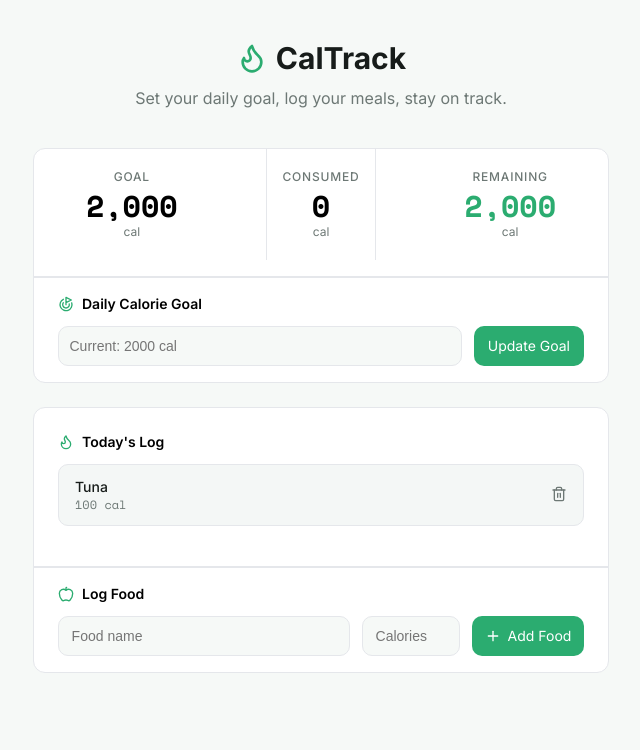
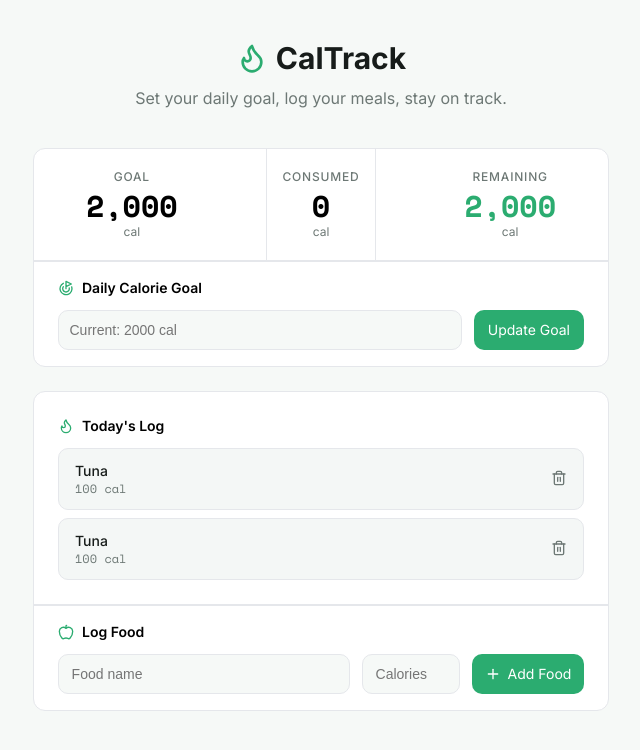
Before and after one commit to dbrah-design/calorie-tracker, a React (Vite) app: page / in a window 1280 px wide. Shown: the top 750 px of the page, without its empty margins (319-959 px from the left). Built offline with nearby package versions, Linux system fonts and the light colour scheme.

Commit message:
Changed css selector to class name of subheading and added space to list items

```diff
--- a/src/App.css
+++ b/src/App.css
@@ -41,9 +41,11 @@
 
 
 .border {
-  margin-top: 1em;
   border: 1px solid #e5e7eb;
 }
+
+/* Might add separate classes for the border above daily calorie goal and the one above log food. The one above daily calorie goal will be used
+for space if I decide to put the progress bar from the original design. The other border will be used to create space if needed */
 
 .title-subheading {
   color: var(--secondary-color);
@@ -56,15 +58,9 @@
 
 .card-one {
   background-color: #FFFFFF;
-  /* padding: 1em 1.5em; */
-  /* Design had the bottom padding at 1.25rem and top padding at 1rem. For now going to have 1em for top and bottom and going to adjust as needed */
   margin-bottom: 1.5em;
   border-radius: 12px;
   border: 1px solid #e5e7eb;
-
-  /* border-width: 1px;
-  border-color: #e5e7eb;
-  border-style: solid; */
 }
 
 .card-two {
@@ -79,31 +75,23 @@
 .calorie-display {
   display: flex;
   justify-content: space-around;
-
   /* Going to use flexbox here for now but could also use grid here too, to get the calorie display side by side like the design */
   /* display: grid;
   grid-template-columns: repeat(3, minmax(0,1fr)); */
-
+  /* I think I figured out how get it to stick to top. I have to put padding on the individual divs of the calorie display and not put padding on the
+  card itself. When I put padding on the card itself, it's causing the calorie display div to push down. For now going to do this but see if I can find a better solution */
+  /* Could trying using display grid like the code above and keep padding the same in each individual div. That might fix spacing not looking exact
+  to design */
 }
 
 .goal-calories, .consumed-calories,.remaining {
   text-align: center;
-  /* padding: 2em; */
   padding: 1.25em 1em;
-  /* Could apply this to the other calorie displays so the text is centered.
-  Could also make this a utility class and apply the utitlity class to the jsx   */
 }
 
 .divide-border {
-
   border-left: 1px solid #e5e7eb;
   border-right: 1px solid #e5e7eb;
-
-  /* Not sure how to create the border like in the design. Also my calorie display div keeps getting pushed down while in the design, the
-  display div is at the top */
-  /* I think I figured out how get it to stick to top. I have to put padding on the individual divs of the calorie display and not put padding on the
-  card itself. When I put padding on the card itself, it's causing the calorie display div to push down. For now going to do this but see if I can find a better solution */
-
   /* Came up with a quick solution to apply divide border for now. Just applied border to the left and right of consumed calories div in jsx */
 }
 
@@ -146,15 +134,17 @@
   color: var(--primary-color);
 }
 
-.icon-flex h3 {
+.subheading{
   font-weight: 600;
   font-size: .875rem;
   line-height: 1.25rem;
 }
+
 .goal-form {
   display: flex;
   gap: .75em;
 }
+
 .goal-input-style {
   font-size: .875rem;
   line-height: 1.25rem;
@@ -183,8 +173,7 @@
   cursor: pointer;
 }
 
-/* Next need to fix .icon-flex h3 and make a separate class. Also need to add some spacing between list items.
-Then need to remove the comments that I'm not going to use anymore
+/* Next need to remove the comments that I'm not going to use anymore
 and put a reminder to style the hover styles on elements */
 
 /* I think this piece of code will make it so when clicking inside input, the border will be green
@@ -195,7 +184,8 @@ and put a reminder to style the hover styles on elements */
 .todays-log {
   padding: 1.5em;
 }
-/* Need to fix .icon-flex h3 in order for this to work. That is overriding this  */
+
+/* Fixed .icon-flex h3 so now this should work if I decided to make this title bigger */
 /* .todays-log-title {
   font-size: 1rem;
 } */
@@ -218,6 +208,9 @@ Not going to add that for yet. Going to keep it simple for now */
   margin: 0;
   padding: 0;
   list-style: none;
+  display: flex;
+  flex-direction: column;
+  gap: .5em;
 }
 
 .list-item {
--- a/src/App.jsx
+++ b/src/App.jsx
@@ -46,7 +46,7 @@ function App() {
           <div className="daily-calorie-goal">
             <div className='icon-flex'>
                <svg xmlns="http://www.w3.org/2000/svg" width="24" height="24" viewBox="0 0 24 24" fill="none" stroke="currentColor" stroke-width="2" stroke-linecap="round" stroke-linejoin="round" class="lucide lucide-goal-icon lucide-goal small-icon-style"><path d="M12 13V2l8 4-8 4"/><path d="M20.561 10.222a9 9 0 1 1-12.55-5.29"/><path d="M8.002 9.997a5 5 0 1 0 8.9 2.02"/></svg>
-              <h3>Daily Calorie Goal</h3>
+              <h3 className="subheading">Daily Calorie Goal</h3>
             </div>
             <div className="goal-form">
               <input type="number" placeholder="Current: 2000 cal" className="goal-input-style" id="goal-input"/>
@@ -63,12 +63,19 @@ function App() {
 
             <div className='icon-flex'>
               <svg xmlns="http://www.w3.org/2000/svg" width="24" height="24" viewBox="0 0 24 24" fill="none" stroke="currentColor" stroke-width="2" stroke-linecap="round" stroke-linejoin="round" class="lucide lucide-flame-icon lucide-flame small-icon-style"><path d="M12 3q1 4 4 6.5t3 5.5a1 1 0 0 1-14 0 5 5 0 0 1 1-3 1 1 0 0 0 5 0c0-2-1.5-3-1.5-5q0-2 2.5-4"/></svg>
-              <h3 className="todays-log-title">Today's Log</h3>
+              <h3 className="subheading">Today's Log</h3>
             </div>
 
             {/* {<p className="default-message">No food logged yet. Start adding meals below</p>} */}
 
             <ul className="list-container">
+              <li className="list-item">
+                <div>
+                  <p className="food-name">Tuna</p>
+                  <p className="food-cal">100 cal</p>
+                </div>
+                <button className="delete-btn"><svg xmlns="http://www.w3.org/2000/svg" width="24" height="24" viewBox="0 0 24 24" fill="none" stroke="currentColor" stroke-width="2" stroke-linecap="round" stroke-linejoin="round" class="lucide lucide-trash2-icon lucide-trash-2 trash-icon-size"><path d="M10 11v6"/><path d="M14 11v6"/><path d="M19 6v14a2 2 0 0 1-2 2H7a2 2 0 0 1-2-2V6"/><path d="M3 6h18"/><path d="M8 6V4a2 2 0 0 1 2-2h4a2 2 0 0 1 2 2v2"/></svg></button>
+              </li>
               <li className="list-item">
                 <div>
                   <p className="food-name">Tuna</p>
@@ -86,7 +93,7 @@ function App() {
 
             <div className='icon-flex'>
               <svg xmlns="http://www.w3.org/2000/svg" width="24" height="24" viewBox="0 0 24 24" fill="none" stroke="currentColor" stroke-width="2" stroke-linecap="round" stroke-linejoin="round" class="lucide lucide-apple-icon lucide-apple small-icon-style"><path d="M12 6.528V3a1 1 0 0 1 1-1h0"/><path d="M18.237 21A15 15 0 0 0 22 11a6 6 0 0 0-10-4.472A6 6 0 0 0 2 11a15.1 15.1 0 0 0 3.763 10 3 3 0 0 0 3.648.648 5.5 5.5 0 0 1 5.178 0A3 3 0 0 0 18.237 21"/></svg>
-              <h3>Log Food</h3>
+              <h3 className="subheading">Log Food</h3>
             </div>
 
             <div className="log-food-form">
```
